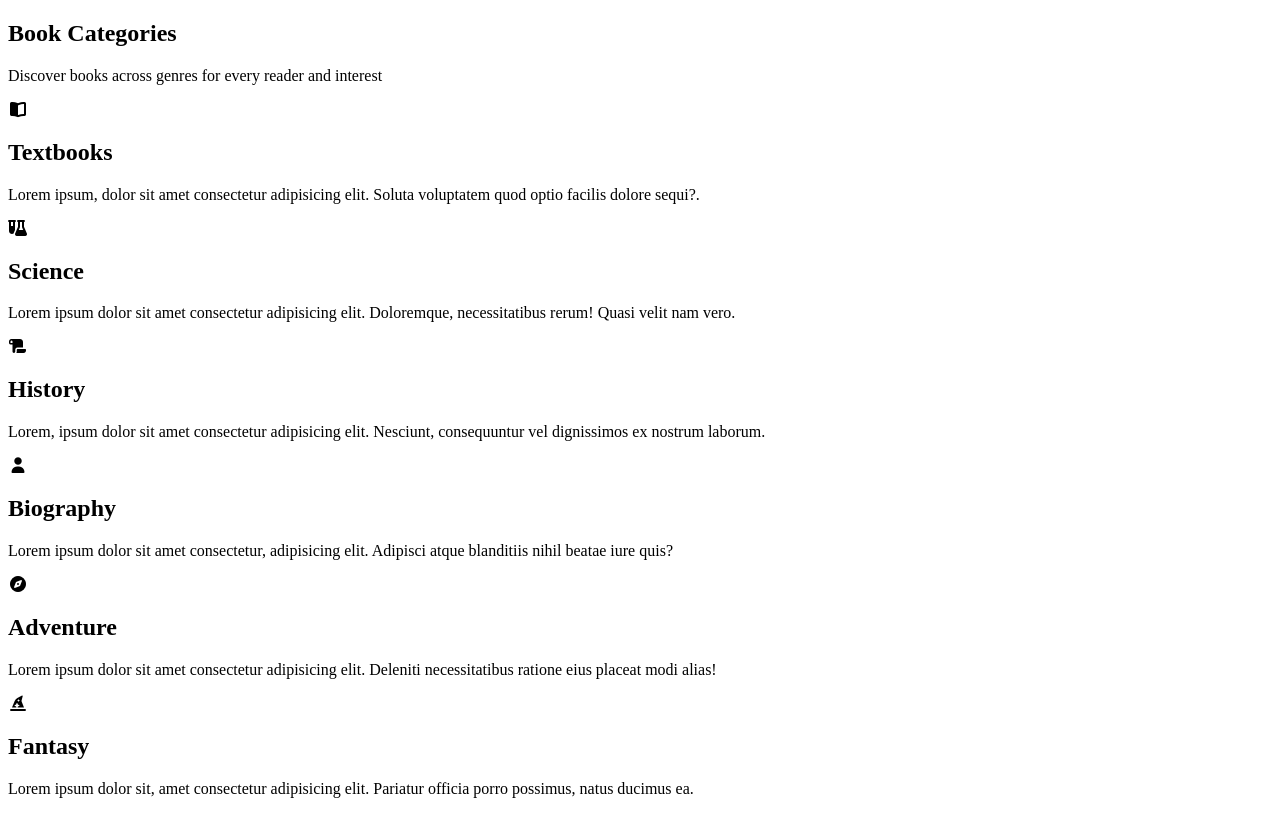
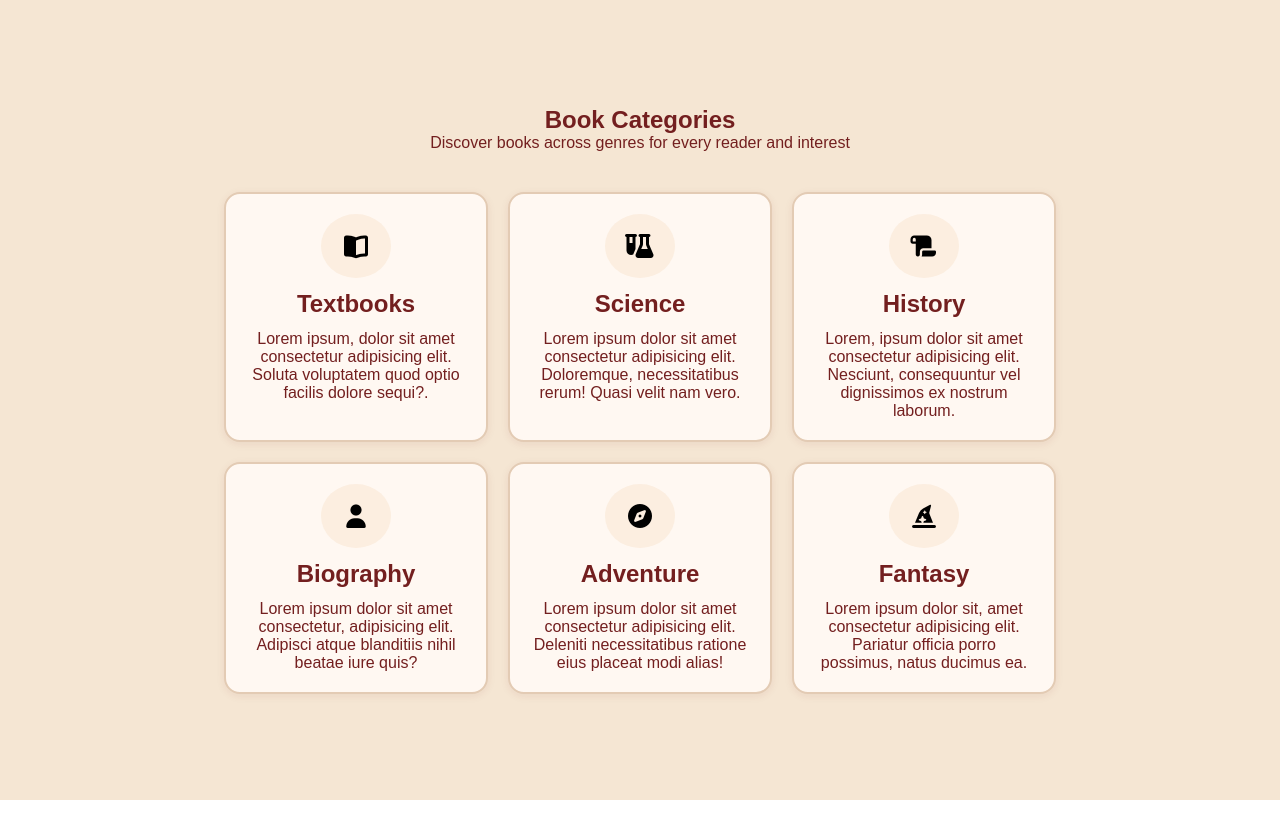
Before and after one commit to Roaa-Ehab/proj, a plain HTML site: page categories.html in a window 1280 px wide. Drawn offline with Linux system fonts and the light colour scheme.

Commit message:
categories

```diff
--- a/categories.html
+++ b/categories.html
@@ -3,8 +3,8 @@
 <head>
     <meta charset="UTF-8">
     <meta name="viewport" content="width=device-width, initial-scale=1.0">
-    <title>Document</title>
-    <link rel="stylesheet" href="cat.css">
+    <title>categories</title>
+    <link rel="stylesheet" href="categories.css">
     <link rel="stylesheet" href="https://cdnjs.cloudflare.com/ajax/libs/font-awesome/7.0.0/css/all.min.css" integrity="sha512-DxV+EoADOkOygM4IR9yXP8Sb2qwgidEmeqAEmDKIOfPRQZOWbXCzLC6vjbZyy0vPisbH2SyW27+ddLVCN+OMzQ==" crossorigin="anonymous" referrerpolicy="no-referrer" />
 
 </head>
```
